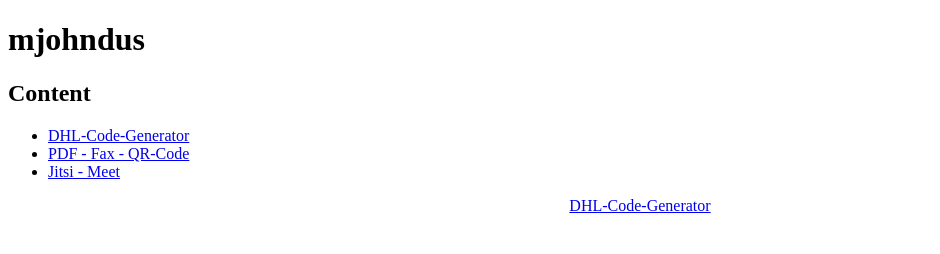
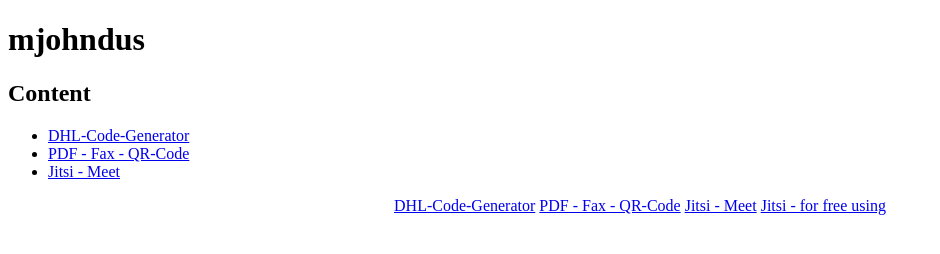
Before and after one commit to mjohndus/mjohndus.github.io, a plain HTML site: page index.html in a window 1280 px wide. Shown: the whole page, without its empty margins (0-940 px from the left). Drawn offline with Linux system fonts and the light colour scheme.

Commit message:
Update index.html

```diff
--- a/index.html
+++ b/index.html
@@ -16,6 +16,9 @@
  </ul>
  <div style="text-align:center">
     <a href="https://kabelecke.de/post">DHL-Code-Generator</a>
+    <a href="https://kabelecke.de/fax">PDF - Fax - QR-Code</a>
+    <a href="https://chat.kabelecke.de">Jitsi - Meet</a>
+    <a href="https://chat.jomicom.de">Jitsi - for free using</a>
 </div>
 
 
```
